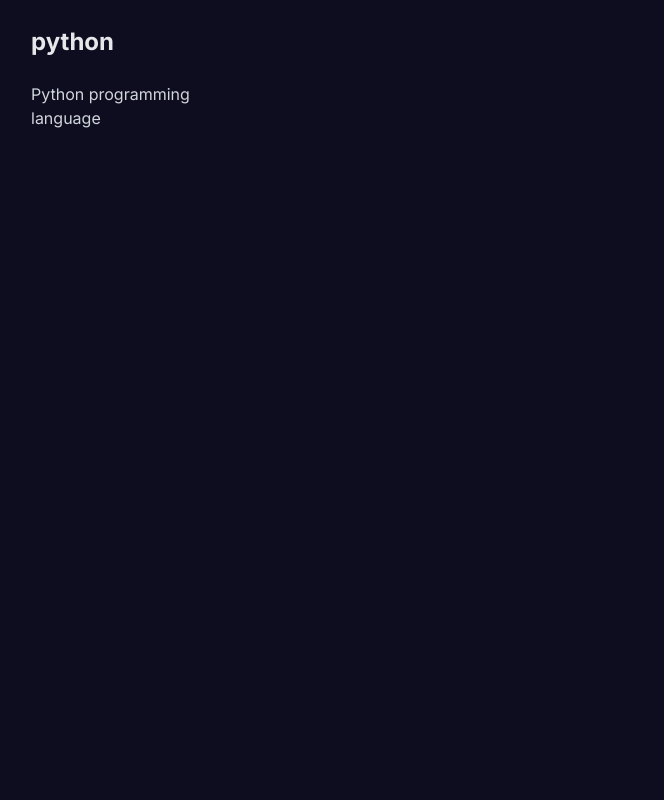
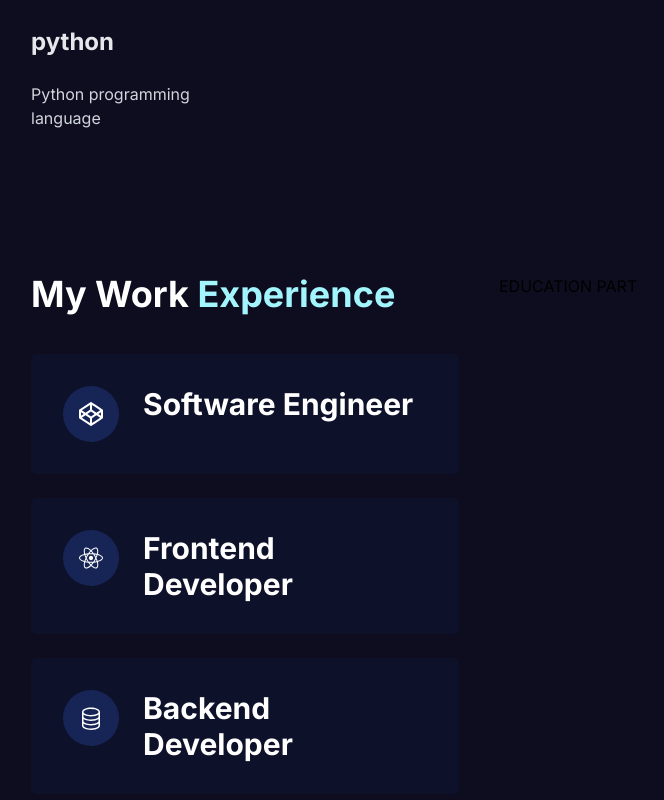
Before and after one commit to DannyPhantom0-0/portfolio, a Next.js app: page / in a window 1280 px wide. Shown: the part 1186-1986 px from the top of the page, without its empty margins (161-825 px from the left). Before the commit the page ends 1380 px from the top, so only its background shows below. Built offline with nearby package versions, Linux system fonts and the light colour scheme.

Commit message:
adding resume part

```diff
--- a/componets/Helper/Home/Home.tsx
+++ b/componets/Helper/Home/Home.tsx
@@ -1,12 +1,14 @@
 import React from 'react'
 import Hero from './Hero/Hero'
 import Services from './Services/Services'
+import Resume from './Resume/Resume'
 
 const Home = () => {
   return (
     <div className='overflow-hidden'>
       <Hero/>
       <Services/>
+      <Resume/>
     </div>
   )
 }
--- /dev/null
+++ b/componets/Helper/Home/Resume/Resume.tsx
@@ -0,0 +1,32 @@
+import React from 'react'
+import { FaCodepen, FaReact } from 'react-icons/fa'
+import { Fa0 } from 'react-icons/fa6'
+import ResumeCard from './ResumeCard'
+import { BsDash, BsDatabase } from 'react-icons/bs'
+
+const Resume = () => {
+  return (
+    <div className="pt-20 pb-16">
+        <div className="w-[90%] sm:w-[70%] mx-auto grid grid-cols-1 xl:grid-cols-2 gap-10">
+            {/* WORK PART */}
+            <div>
+                <h1 className="text-3xl sm:text-4xl font-bold text-white">
+                    My Work <span className="text-cyan-200">Experience</span>
+                </h1>
+                <div className="mt-10">
+                    <ResumeCard Icon={FaCodepen} role="Software Engineer"/>
+                    <ResumeCard Icon={FaReact} role="Frontend Developer"/>
+                    <ResumeCard Icon={BsDatabase} role="Backend Developer"/>
+                </div>
+            </div>
+
+            {/* EDUCATION PART */}
+            <div> EDUCATION PART</div>
+
+        </div>
+
+    </div>
+  )
+}
+
+export default Resume
--- /dev/null
+++ b/componets/Helper/Home/Resume/ResumeCard.tsx
@@ -0,0 +1,35 @@
+import React from 'react'
+import { IconType } from 'react-icons';
+
+type Props = {
+    role:string;
+    Icon: IconType;
+    date?: string;
+}
+
+
+const ResumeCard = ({ role, Icon, date }: Props) => {
+
+  return (
+    <div className="mb-6">
+        <div className="flex items-start space-x-6 bg-blue-950/20 transition-all duration-300 p-4 sm:p-8 rounded-md">
+            <div className="sm:w-14 sm:h-14 w-10 h-10 bg-blue-950 rounded-full flex items-center justify-center flex-col">
+                <Icon className="sm:h-8 w-6 h-6 text-white"/>
+            </div>
+            <div className="flex-1">
+                {date && (
+                    <h1 className="mb-2 sm:px-6 sm:py-1.5 px-4 py-1 rounded-full bg-gray-200 text-gray-600 w-fit sm:text-lg text-sm font-bold">
+                        {date}
+                    </h1>
+                )}
+                <h1 className="text-2xl sm:text-3xl font-bold text-white">
+                    {role}
+                </h1>
+            </div>
+        </div>
+
+    </div>
+  )
+}
+
+export default ResumeCard
```
